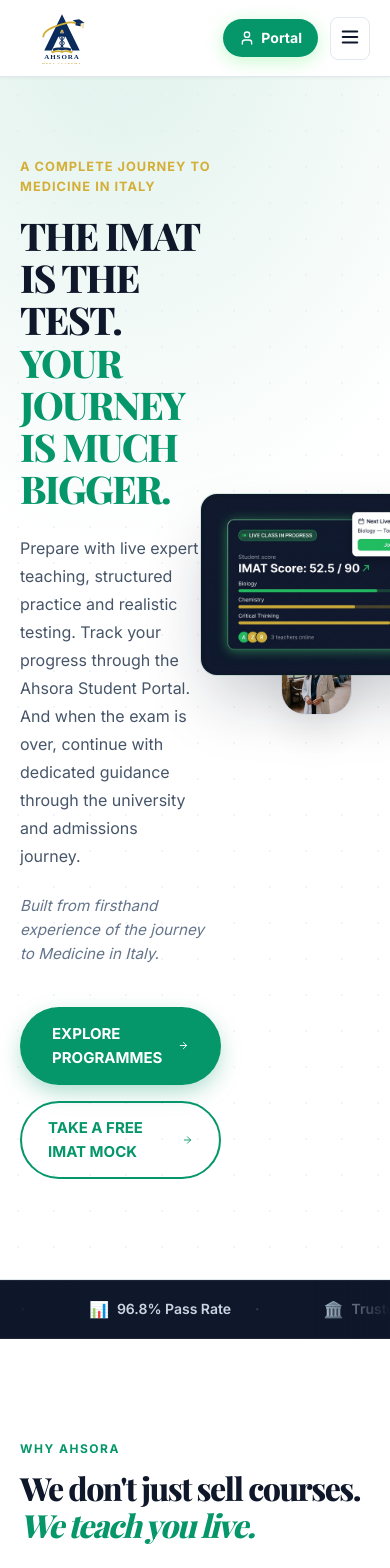
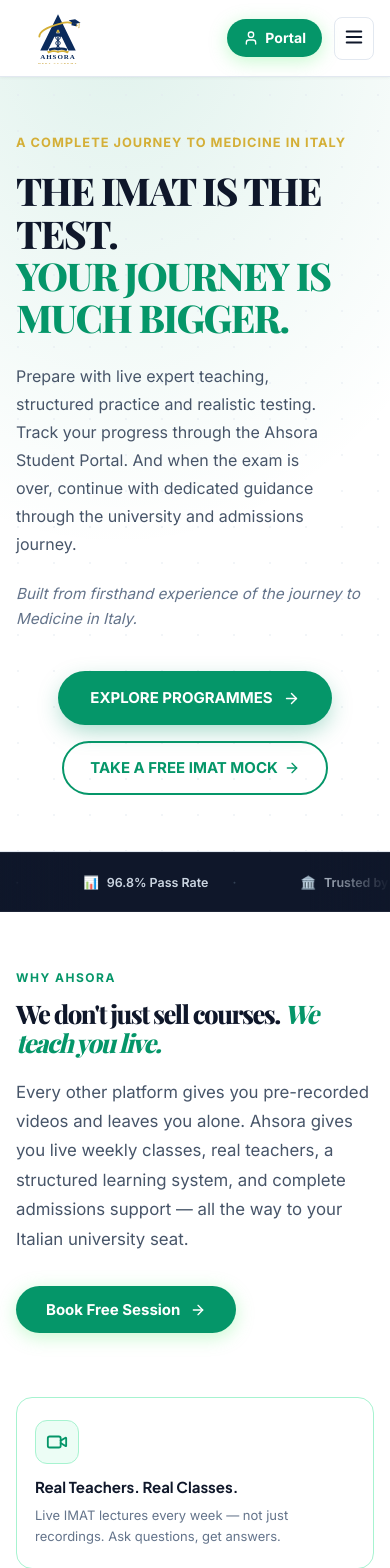
Before and after one commit to ch-muaz-kamboh/Ahsoraa-med-academy, a Next.js app: page / in a window 390 px wide. Shown: the top 1568 px of the page. Built offline with nearby package versions, Linux system fonts and the light colour scheme; a web font is replaced by a local one.

Commit message:
Make homepage fully responsive for mobile

```diff
--- a/src/app/globals.css
+++ b/src/app/globals.css
@@ -513,3 +513,118 @@
     text-align: left !important;
   }
 }
+
+/* ═══════════════════════════════════════════════════════════
+   MOBILE RESPONSIVE — Full Homepage (<= 768px)
+═══════════════════════════════════════════════════════════ */
+@media (max-width: 768px) {
+
+  /* ── Container ── */
+  .container {
+    padding-left: 20px !important;
+    padding-right: 20px !important;
+  }
+
+  /* ── Hero ── */
+  .hero-grid {
+    grid-template-columns: 1fr !important;
+    gap: 36px !important;
+    text-align: center;
+  }
+
+  .hero-grid > div:last-child {
+    /* right column: hide the photo panel on very small screens or stack below */
+    display: flex;
+    justify-content: center;
+  }
+
+  .hero-grid > div:last-child > div {
+    max-width: 340px !important;
+  }
+
+  /* Hero: left-align text again inside narrower viewports */
+  .hero-grid h1,
+  .hero-grid p,
+  .hero-grid div {
+    text-align: left;
+  }
+
+  /* CTA button row: stack vertically */
+  .hero-grid > div:first-child > div[style*="display: flex"][style*="gap: 16px"] {
+    flex-direction: column;
+    align-items: stretch;
+  }
+
+  /* ── Why Ahsora — stacked layout on mobile ── */
+  .why-features-grid {
+    grid-template-columns: 1fr !important;
+  }
+
+  /* ── Sections: reduce vertical padding ── */
+  section {
+    padding-top: 56px !important;
+    padding-bottom: 56px !important;
+  }
+
+  /* ── Trust Marquee: smaller text ── */
+  .trust-marquee-inner span {
+    font-size: 0.78rem !important;
+  }
+
+  /* ── Courses: single column ── */
+  [style*="minmax(300px, 1fr)"] {
+    grid-template-columns: 1fr !important;
+  }
+
+  [style*="minmax(280px, 1fr)"] {
+    grid-template-columns: 1fr !important;
+  }
+
+  /* ── Live Classes schedule card: stack columns ── */
+  [style*="minmax(300px, 1fr)"] > div {
+    width: 100% !important;
+  }
+
+  /* ── News cards: single column ── */
+  [style*="repeat(auto-fit"] {
+    grid-template-columns: 1fr !important;
+  }
+
+  /* ── Floating badge in hero: reposition so it doesn't overflow ── */
+  [style*="left: -80px"] {
+    left: 0 !important;
+    right: 0 !important;
+    bottom: -20px !important;
+    margin: 0 auto !important;
+    width: fit-content !important;
+  }
+
+  /* ── FAQ: full width ── */
+  [style*="max-width: '680px'"] {
+    max-width: 100% !important;
+  }
+
+  /* ── Typography scale-downs ── */
+  h2 {
+    font-size: clamp(1.6rem, 6vw, 2.2rem) !important;
+  }
+
+  /* ── Final CTA buttons: stack ── */
+  [style*="gap: '20px'"] {
+    flex-direction: column !important;
+    align-items: stretch !important;
+  }
+}
+
+/* ─── Small phones (<= 480px) ──────────────────────────── */
+@media (max-width: 480px) {
+  .container {
+    padding-left: 16px !important;
+    padding-right: 16px !important;
+  }
+
+  /* Hide right photo column entirely on tiny screens to avoid overflow */
+  .hero-grid > div:last-child {
+    display: none !important;
+  }
+}
--- a/src/app/page.tsx
+++ b/src/app/page.tsx
@@ -330,9 +330,10 @@
 
         <div className="container" style={{ position: 'relative', zIndex: 1 }}>
           <div
+            className="hero-grid"
             style={{
               display: 'grid',
-              gridTemplateColumns: '1.2fr 0.8fr', // Adjusted for 55% / 45% feel
+              gridTemplateColumns: '1.2fr 0.8fr',
               gap: '60px',
               alignItems: 'center',
             }}
@@ -668,7 +669,7 @@
 
             {/* Right: 2×2 feature grid */}
             <div
-              className="scroll-stagger"
+              className="scroll-stagger why-features-grid"
               ref={useStaggeredAnimation(4) as React.RefObject<HTMLDivElement>}
               style={{
                 display: 'grid',
```
